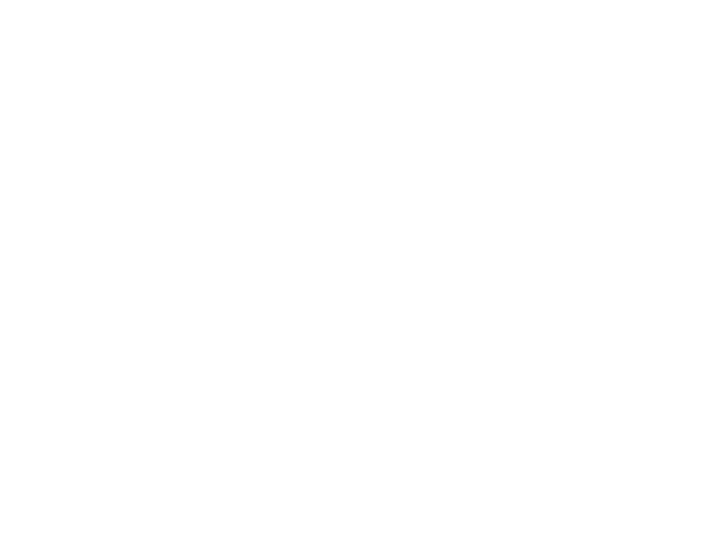
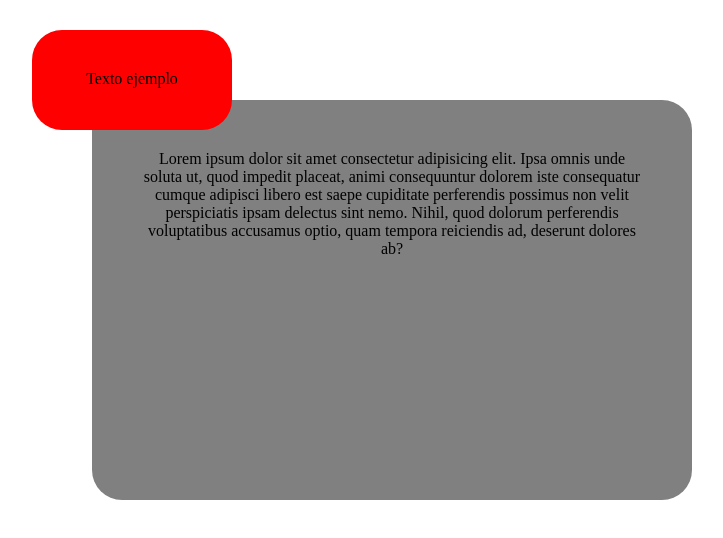
Before and after one commit to alejandrozeb/DefinitivoHtmlCss, a plain HTML site: page 15-position/desafio.html in a window 1280 px wide. Shown: the whole page, without its empty margins (248-971 px from the left). Drawn offline with Linux system fonts and the light colour scheme.

Commit message:
{add} añadiendo desafio

```diff
--- a/15-position/desafio.html
+++ b/15-position/desafio.html
@@ -4,9 +4,16 @@
     <meta charset="UTF-8">
     <meta http-equiv="X-UA-Compatible" content="IE=edge">
     <meta name="viewport" content="width=device-width, initial-scale=1.0">
-    <title>Document</title>
+    <title>Desafio</title>
+    <link rel="stylesheet" href="./styled.css">
 </head>
 <body>
+    <div class="container">
+        <div class="titulo">Texto ejemplo</div>
+        <div class="cuerpo">
+            <p>Lorem ipsum dolor sit amet consectetur adipisicing elit. Ipsa omnis unde soluta ut, quod impedit placeat, animi consequuntur dolorem iste consequatur cumque adipisci libero est saepe cupiditate perferendis possimus non velit perspiciatis ipsam delectus sint nemo. Nihil, quod dolorum perferendis voluptatibus accusamus optio, quam tempora reiciendis ad, deserunt dolores ab?</p>
+        </div>
 
+    </div>
 </body>
 </html>
--- a/15-position/styled.css
+++ b/15-position/styled.css
@@ -0,0 +1,36 @@
+*{
+    box-sizing: border-box;
+    margin: 0;
+    padding: 0;
+}
+.container{
+
+}
+
+.titulo{
+    text-align: center;
+    background-color: red;
+    width: 200px;
+    height: 100px;
+    border-radius: 30px;
+    border-color: black;
+    margin-left: auto;
+    margin-right: auto;
+    position: absolute;
+    top: 30px;
+    left: 280px;
+    padding: 40px;
+}
+
+.cuerpo{
+    text-align: center;
+    background-color: gray;
+    width: 600px;
+    height: 400px;
+    border-radius: 30px;
+    border-color: black;
+    margin-left: auto;
+    margin-right: auto;
+    margin-top: 100px;
+    padding: 50px 50px;
+}
```
